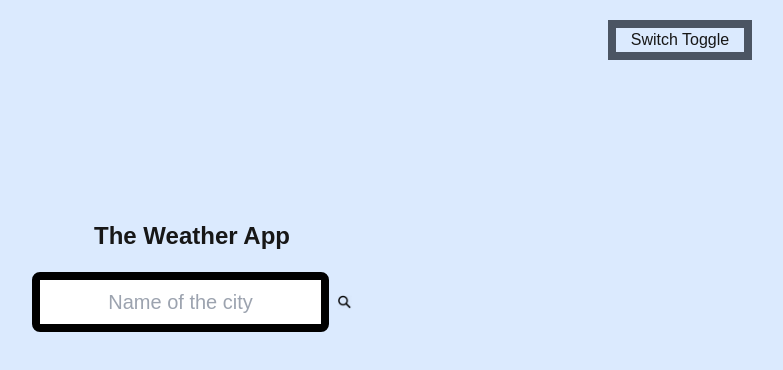
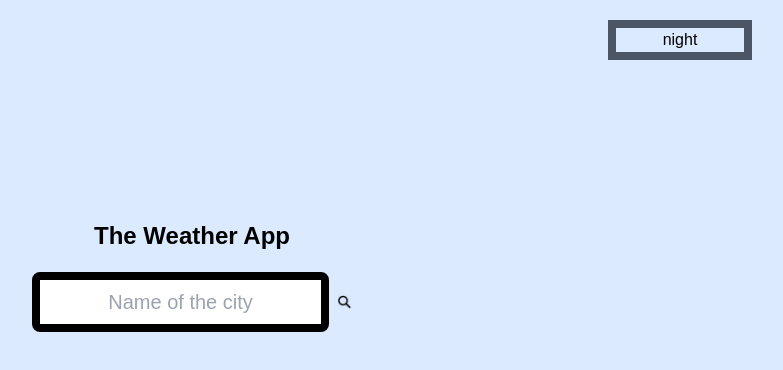
Before and after one commit to LearnerSamuelX/weather-app, a Next.js app: page / in a window 1280 px wide. Shown: the top 370 px of the page, without its empty margins (448-1231 px from the left). Built offline with nearby package versions, Linux system fonts and the light colour scheme.

Commit message:
main:theme change feature in place for day colour and night colour

```diff
--- a/app/page.tsx
+++ b/app/page.tsx
@@ -5,6 +5,16 @@ import Head from 'next/head';
 import Image from "next/image";
 import React, { useState, useEffect, ChangeEvent } from 'react';
 import axios from 'axios';
+import {
+  APPLICATION_TITLE_DAY,
+  APPLICATION_TITLE_NIGHT,
+  BACKGROUND_COLOR_DAY,
+  BACKGROUND_COLOR_NIGHT,
+  INPUT_BOX_BORDER_DAY,
+  INPUT_BOX_BORDER_NIGHT,
+  SWITCH_TOGGLE_DAY,
+  SWITCH_TOGGLE_NIGHT
+} from './styling';
 
 export default function Home() {
 
@@ -12,11 +22,15 @@ export default function Home() {
   const [renew, setRenew] = useState<string>("")
   const [error, setError] = useState<boolean>(false)
   const [loaded, setLoaded] = useState<boolean>(false)
-  const [weatherInfo, setWeatherInfo] = useState<WeatherData>({
+  const [weatherInfo, setWeatherInfo] = useState<WeatherCardData>({
     cityName: "N/A",
     temperature: -100,
-    weather: "N/A"
+    weather: "N/A",
+    theme: true
   })
+
+  // states for theme changing
+  const [theme, setTheme] = useState<boolean>(true) // true -> day; false -> night
 
   useEffect(() => {
   }, [renew])
@@ -67,7 +81,6 @@ export default function Home() {
       })
 
     })
-
   }
 
   function textValue(event: ChangeEvent<HTMLInputElement>) {
@@ -90,17 +103,31 @@ export default function Home() {
     return result.join("")
   }
 
+  function themeChanger() {
+    if (theme) {
+      // change it to night theme
+      setTheme((prev) => {
+        return prev = false
+      })
+    } else {
+      // change it to day theme
+      setTheme((prev) => {
+        return prev = true
+      })
+    }
+  }
+
   return (
     <div className="">
-      <main className="bg-blue-100 h-screen">
+      <main className={theme ? BACKGROUND_COLOR_DAY : BACKGROUND_COLOR_NIGHT}>
         <div className="flex justify-center md:justify-end ">
-          <div className="w-36 border-8 border-gray-600 mt-5 md:mr-20 text-center">
-            <p>Switch Toggle</p>
+          <div className={theme ? SWITCH_TOGGLE_DAY : SWITCH_TOGGLE_NIGHT} onClick={themeChanger}>
+            {theme ? <p className="text-black">night</p> : <p className="text-white">day</p>}
           </div>
         </div>
 
         {/* Application Name */}
-        <div className="text-center mb-5 mt-40 text-2xl font-bold">
+        <div className={theme ? APPLICATION_TITLE_DAY : APPLICATION_TITLE_NIGHT}>
           <h1>The Weather App</h1>
         </div>
 
@@ -108,7 +135,7 @@ export default function Home() {
         <div className="w-80 ml-auto mr-auto flex items-center">
           <input
             placeholder="Name of the city"
-            className="w-80 border-8 border-black text-center rounded-lg text-xl p-2"
+            className={theme ? INPUT_BOX_BORDER_DAY : INPUT_BOX_BORDER_NIGHT}
             onChange={textValue}
           ></input>
           <div className="ml-2" onClick={weatherUpdate}>
@@ -136,6 +163,7 @@ export default function Home() {
                 cityName={weatherInfo.cityName}
                 temperature={weatherInfo.temperature}
                 weather={weatherInfo.weather} // pass icon code in it
+                theme={theme}
               />
             </div> : <></>
           }
--- a/app/styling.tsx
+++ b/app/styling.tsx
@@ -1,15 +1,24 @@
-export const BORDER_LINE = "border-4 rounded-lg"
 
-export const INPUT_BORDER_LINE_BLACK = "w-full bg-white mb-10 text-lg text-center border-black p-2 " + BORDER_LINE
-export const INPUT_BORDER_LINE_WHITE = "w-full bg-white mb-10 text-lg text-center border-white p-2 " + BORDER_LINE
+// Background
+export const BACKGROUND_COLOR_DAY = "bg-blue-100 h-screen"
+export const BACKGROUND_COLOR_NIGHT = "bg-gray-700 h-screen"
 
-export const BUTTON_BORDER_LINE_BLACK = "w-1/4 mx-auto text-center p-1 font-bold border-black " + BORDER_LINE
-export const BUTTON_BORDER_LINE_WHITE = "w-1/4 mx-auto text-center p-1 font-bold border-white " + BORDER_LINE
+// Switch Toggle
+export const SWITCH_TOGGLE_DAY = "w-36 border-8 border-gray-600 mt-5 md:mr-20 text-center text-black cursor-pointer"
+export const SWITCH_TOGGLE_NIGHT = "w-36 border-8 border-white mt-5 md:mr-20 text-center text-white cursor-pointer"
 
 // Application Title
+export const APPLICATION_TITLE_DAY = "text-center mb-5 mt-40 text-black text-2xl font-bold"
+export const APPLICATION_TITLE_NIGHT = "text-center mb-5 mt-40 text-white text-2xl font-bold"
 
+// Input Box
+export const INPUT_BOX_BORDER_DAY = "w-80 border-8 bg-white border-black text-black text-center rounded-lg text-xl p-2"
+export const INPUT_BOX_BORDER_NIGHT = "w-80 border-8 bg-gray-500 border-gray-400 text-white text-center rounded-lg text-xl p-2"
 
 // Weather Information
+export const WEATHER_CARD_BG_DAY = "mt-20 border-blue-200 bg-blue-200 rounded-lg text-black text-center w-40 mx-auto p-5"
+export const WEATHER_CARD_BG_NIGHT = "mt-20 border-blue-200 bg-gray-400 rounded-lg text-white text-center w-40 mx-auto p-5"
+
 const SPACE_GAP = "mb-4 mt-4 "
 const DAY_FONT_COLOR = "text-black "
 export const WEATHER_INFO_FONT = SPACE_GAP + DAY_FONT_COLOR + "text-xl"
--- a/app/weatherData.tsx
+++ b/app/weatherData.tsx
@@ -1,5 +1,6 @@
-type WeatherData = {
+type WeatherCardData = {
     cityName: string,
     temperature: number,
-    weather: string
+    weather: string,
+    theme: boolean
 }
--- a/components/WeatherInfo.tsx
+++ b/components/WeatherInfo.tsx
@@ -1,14 +1,11 @@
-import React, { ChangeEvent } from "react";
-import { useState } from "react";
-import { WEATHER_INFO_FONT } from "@/app/styling";
+import { WEATHER_CARD_BG_DAY, WEATHER_CARD_BG_NIGHT, WEATHER_INFO_FONT } from "@/app/styling";
 import Image from "next/image";
 
-export default function WeatherInfo(props: WeatherData): JSX.Element {
+export default function WeatherInfo(props: WeatherCardData): JSX.Element {
     return (
-        <div className="mt-20 border-blue-200 bg-blue-200 rounded-lg text-center w-40 mx-auto p-5">
+        <div className={props.theme ? WEATHER_CARD_BG_DAY : WEATHER_CARD_BG_NIGHT}>
             <div className="w-20 mx-auto">
                 <Image
-                    className="cursor-pointer"
                     src={props.weather}
                     alt="search icon logomark"
                     width={80}
```
